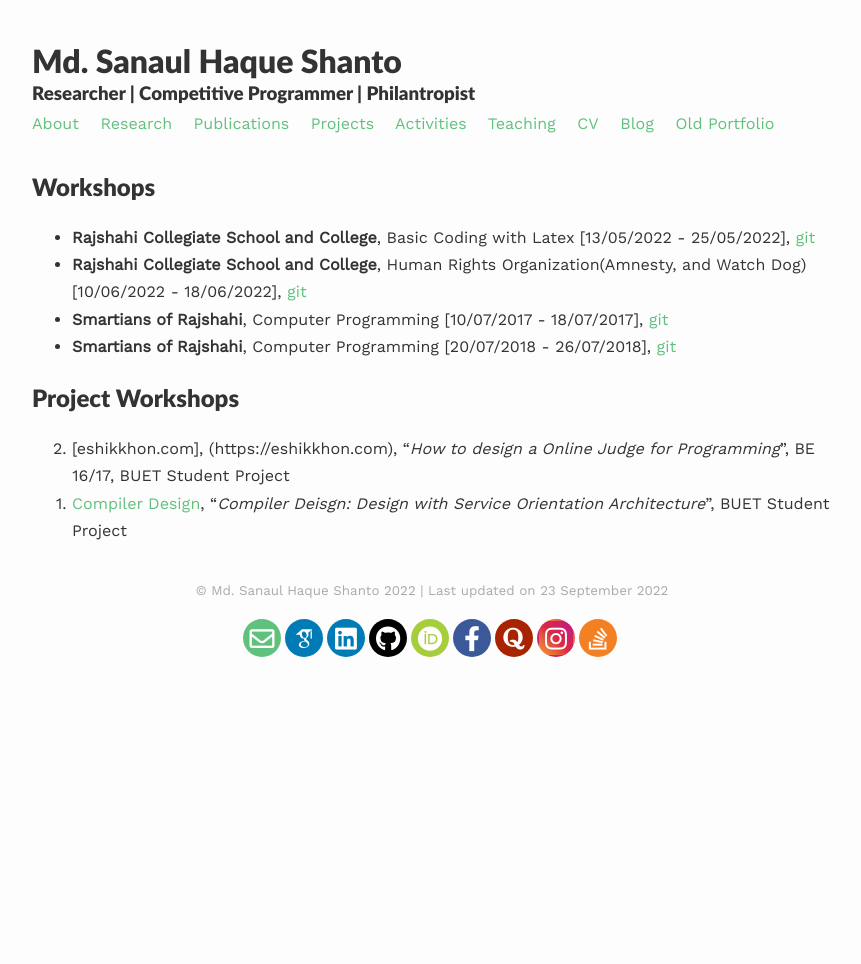
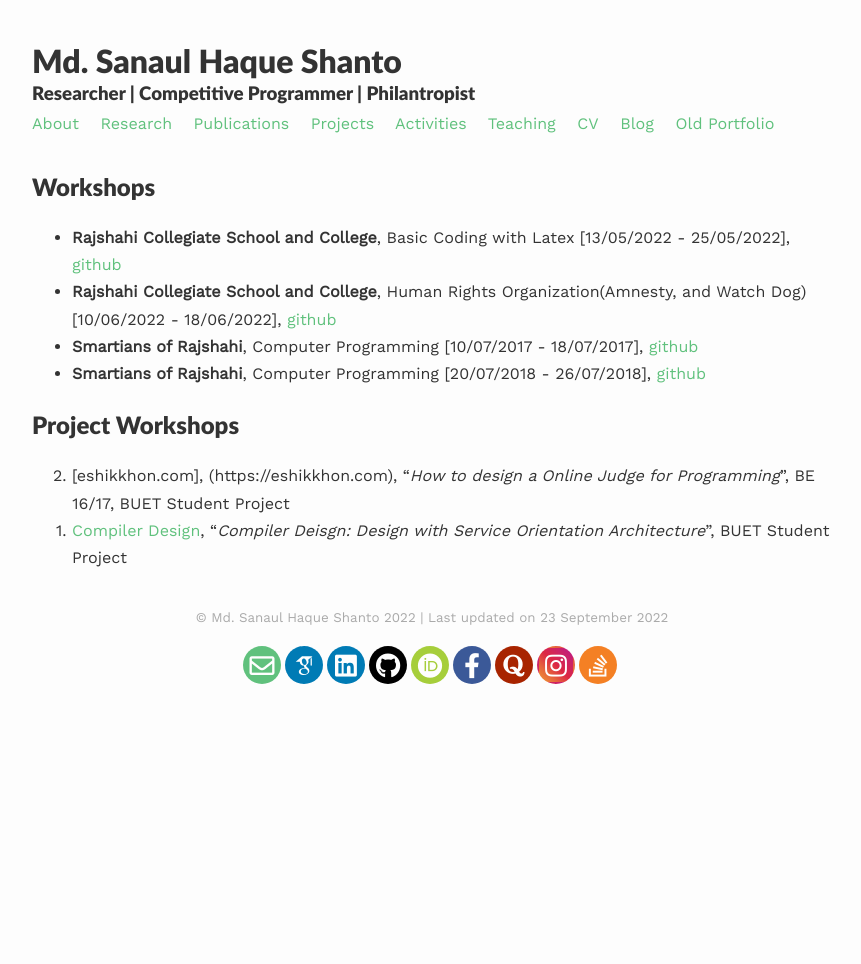
Before and after one commit to Md-Sanaul-Haque-Shanto/md-sanaul-haque-shanto.github.io, a Jekyll site: the page built from _pages/teaching.md, in a window 1280 px wide. Shown: the whole page, without its empty margins (208-1069 px from the left). Built offline with Jekyll 4.4.1, drawn with Linux system fonts in a browser that asks for light colours; nearby versions of some CDN libraries; some web fonts are replaced.

Commit message:
Update teaching.md

```diff
--- a/_pages/teaching.md
+++ b/_pages/teaching.md
@@ -6,10 +6,10 @@ published: true
 ---
 
 ## Workshops
-- **Rajshahi Collegiate School and College**, Basic Coding with Latex [13/05/2022 - 25/05/2022], [git]()
-- **Rajshahi Collegiate School and College**, Human Rights Organization(Amnesty, and Watch Dog) [10/06/2022 - 18/06/2022], [git]()
-- **Smartians of Rajshahi**, Computer Programming [10/07/2017 - 18/07/2017], [git]()
-- **Smartians of Rajshahi**, Computer Programming [20/07/2018 - 26/07/2018], [git]()
+- **Rajshahi Collegiate School and College**, Basic Coding with Latex [13/05/2022 - 25/05/2022], [github]()
+- **Rajshahi Collegiate School and College**, Human Rights Organization(Amnesty, and Watch Dog) [10/06/2022 - 18/06/2022], [github]()
+- **Smartians of Rajshahi**, Computer Programming [10/07/2017 - 18/07/2017], [github]()
+- **Smartians of Rajshahi**, Computer Programming [20/07/2018 - 26/07/2018], [github]()
 
 ## Project Workshops
 1. [eshikkhon.com], (https://eshikkhon.com), "*How to design a Online Judge for Programming*", BE 16/17, BUET Student Project
```
